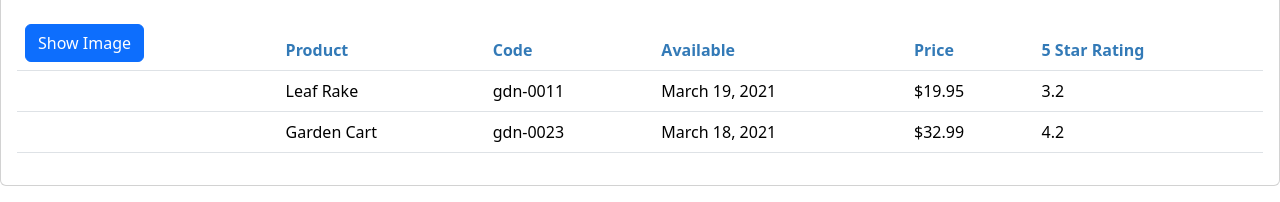
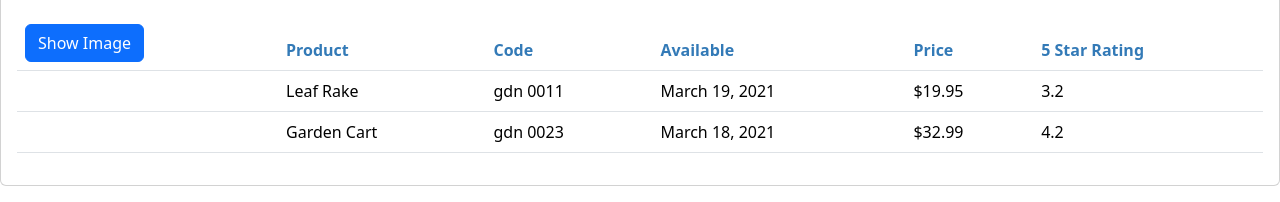
Before and after one commit to markfady/Angular_Getting_Started, an Angular app: page / in a window 1280 px wide. Shown: the part 180-382 px from the top of the page. Built offline with nearby package versions, Linux system fonts and the light colour scheme.

Commit message:
usage of custom pipe to convert dash

```diff
--- a/src/app/products/product-list.component.html
+++ b/src/app/products/product-list.component.html
@@ -36,7 +36,7 @@
                 <img *ngIf="showStatus" [style.margin.px]='imageMargin' [style.width.px]='imageWidth' [src]='product.imageUrl' [title]='product.productName'> <!-- Property Binding -->
               </td>
               <td>{{product.productName}}</td>
-              <td>{{product.productCode | lowercase}}</td> <!--pipe usage-->
+              <td>{{product.productCode | lowercase | convertToSpaces:'-'}}</td> <!--built in pipe usage & custom pipe usage must be called inside module-->
               <td>{{product.releaseDate}}</td>
               <td>{{product.price |currency:'USD':'symbol':'1.2-2'}}</td> <!--pipe usage-->
               <td>{{product.starRating}}</td>
```
